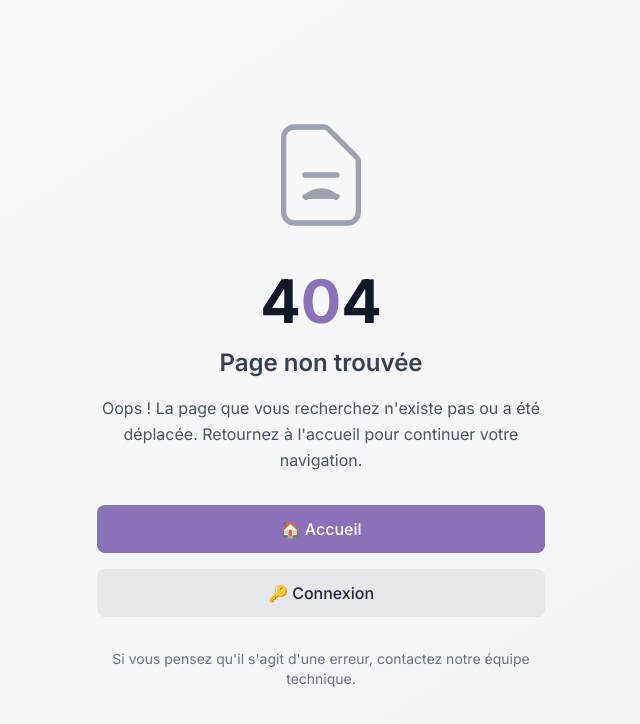
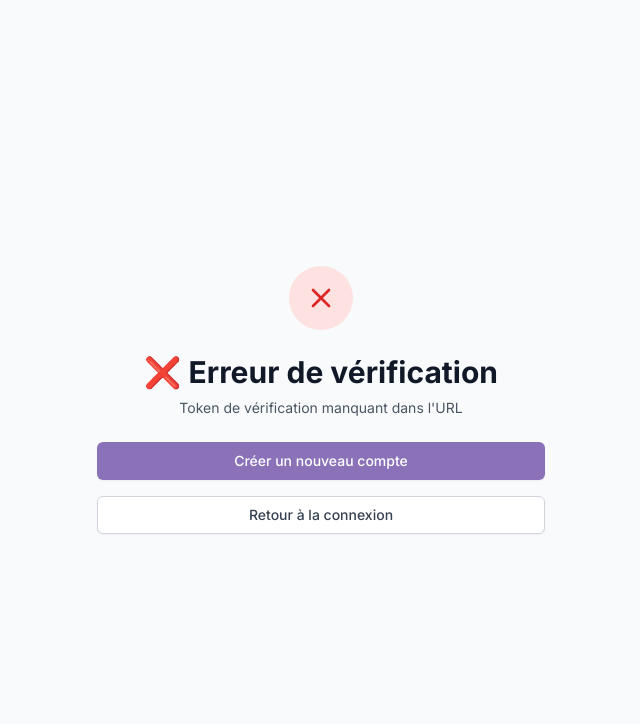
Before and after one commit to dylanvivant/frontend, a React (Vite) app: page /verify-email in a window 1280 px wide. Shown: the top 724 px of the page, without its empty margins (319-959 px from the left). Built offline with nearby package versions, Linux system fonts and the light colour scheme; no server answers.

Commit message:
update mail

```diff
--- a/src/App.jsx
+++ b/src/App.jsx
@@ -5,6 +5,7 @@ import Loading from './components/ui/Loading';
 // Pages
 import Login from './pages/Login';
 import Register from './pages/Register';
+import VerifyEmail from './pages/VerifyEmail';
 import Dashboard from './pages/Dashboard';
 import Events from './pages/Events';
 import Team from './pages/Team.jsx';
@@ -73,6 +74,14 @@ function App() {
             element={
               <PublicRoute>
                 <Register />
+              </PublicRoute>
+            }
+          />
+          <Route
+            path="/verify-email"
+            element={
+              <PublicRoute>
+                <VerifyEmail />
               </PublicRoute>
             }
           />
--- a/src/pages/Login.jsx
+++ b/src/pages/Login.jsx
@@ -1,5 +1,5 @@
 import { useState } from 'react';
-import { Link, useNavigate } from 'react-router-dom';
+import { Link, useNavigate, useLocation } from 'react-router-dom';
 import { useForm } from 'react-hook-form';
 import { useAuth } from '../contexts/AuthContext';
 import Button from '../components/ui/Button';
@@ -10,6 +10,7 @@ const Login = () => {
   const [loading, setLoading] = useState(false);
   const { login, error, clearError } = useAuth();
   const navigate = useNavigate();
+  const location = useLocation();
 
   const {
     register,
@@ -76,6 +77,12 @@ const Login = () => {
             />
           </div>
 
+          {location.state?.message && (
+            <div className="rounded-md bg-green-50 p-4">
+              <p className="text-sm text-green-800">{location.state.message}</p>
+            </div>
+          )}
+
           {(error || errors.root) && (
             <div className="rounded-md bg-red-50 p-4">
               <p className="text-sm text-red-800">
--- /dev/null
+++ b/src/pages/VerifyEmail.jsx
@@ -0,0 +1,158 @@
+import { useState, useEffect } from 'react';
+import { useSearchParams, Link, useNavigate } from 'react-router-dom';
+import { authAPI } from '../services/api';
+import Loading from '../components/ui/Loading';
+
+const VerifyEmail = () => {
+  const [searchParams] = useSearchParams();
+  const [status, setStatus] = useState('loading'); // loading, success, error
+  const [message, setMessage] = useState('');
+  const [userInfo, setUserInfo] = useState(null);
+  const navigate = useNavigate();
+
+  useEffect(() => {
+    const verifyToken = async () => {
+      const token = searchParams.get('token');
+
+      if (!token) {
+        setStatus('error');
+        setMessage("Token de vérification manquant dans l'URL");
+        return;
+      }
+
+      try {
+        const response = await authAPI.verifyEmail(token);
+
+        if (response.data.success) {
+          setStatus('success');
+          setMessage(response.data.message);
+          setUserInfo(response.data.data);
+
+          // Rediriger vers la page de connexion après 3 secondes
+          setTimeout(() => {
+            navigate('/login', {
+              state: {
+                message:
+                  'Compte vérifié avec succès ! Vous pouvez maintenant vous connecter.',
+              },
+            });
+          }, 3000);
+        } else {
+          setStatus('error');
+          setMessage(response.data.message || 'Erreur lors de la vérification');
+        }
+      } catch (error) {
+        setStatus('error');
+        setMessage(
+          error.response?.data?.message ||
+            'Erreur lors de la vérification. Le lien est peut-être expiré.'
+        );
+      }
+    };
+
+    verifyToken();
+  }, [searchParams, navigate]);
+
+  if (status === 'loading') {
+    return (
+      <div className="min-h-screen flex items-center justify-center bg-gray-50">
+        <div className="text-center">
+          <Loading size="lg" />
+          <p className="mt-4 text-gray-600">Vérification de votre email...</p>
+        </div>
+      </div>
+    );
+  }
+
+  if (status === 'success') {
+    return (
+      <div className="min-h-screen flex items-center justify-center bg-gray-50 py-12 px-4 sm:px-6 lg:px-8">
+        <div className="max-w-md w-full space-y-8">
+          <div className="text-center">
+            <div className="mx-auto flex items-center justify-center h-16 w-16 rounded-full bg-green-100">
+              <svg
+                className="h-8 w-8 text-green-600"
+                fill="none"
+                stroke="currentColor"
+                viewBox="0 0 24 24"
+              >
+                <path
+                  strokeLinecap="round"
+                  strokeLinejoin="round"
+                  strokeWidth={2}
+                  d="M5 13l4 4L19 7"
+                />
+              </svg>
+            </div>
+            <h2 className="mt-6 text-center text-3xl font-extrabold text-gray-900">
+              🎉 Email vérifié !
+            </h2>
+            <p className="mt-2 text-center text-sm text-gray-600">{message}</p>
+            {userInfo && (
+              <div className="mt-4 p-4 bg-blue-50 rounded-lg">
+                <p className="text-sm text-blue-800">
+                  Bienvenue <strong>{userInfo.pseudo}</strong> !
+                  <br />
+                  Redirection vers la page de connexion...
+                </p>
+              </div>
+            )}
+            <div className="mt-6 space-y-4">
+              <Link
+                to="/login"
+                className="w-full flex justify-center py-2 px-4 border border-transparent rounded-md shadow-sm text-sm font-medium text-white bg-primary-600 hover:bg-primary-700 focus:outline-none focus:ring-2 focus:ring-offset-2 focus:ring-primary-500"
+              >
+                Se connecter maintenant
+              </Link>
+            </div>
+          </div>
+        </div>
+      </div>
+    );
+  }
+
+  // Status = error
+  return (
+    <div className="min-h-screen flex items-center justify-center bg-gray-50 py-12 px-4 sm:px-6 lg:px-8">
+      <div className="max-w-md w-full space-y-8">
+        <div className="text-center">
+          <div className="mx-auto flex items-center justify-center h-16 w-16 rounded-full bg-red-100">
+            <svg
+              className="h-8 w-8 text-red-600"
+              fill="none"
+              stroke="currentColor"
+              viewBox="0 0 24 24"
+            >
+              <path
+                strokeLinecap="round"
+                strokeLinejoin="round"
+                strokeWidth={2}
+                d="M6 18L18 6M6 6l12 12"
+              />
+            </svg>
+          </div>
+          <h2 className="mt-6 text-center text-3xl font-extrabold text-gray-900">
+            ❌ Erreur de vérification
+          </h2>
+          <p className="mt-2 text-center text-sm text-gray-600">{message}</p>
+          <div className="mt-6 space-y-4">
+            <Link
+              to="/register"
+              className="w-full flex justify-center py-2 px-4 border border-transparent rounded-md shadow-sm text-sm font-medium text-white bg-primary-600 hover:bg-primary-700 focus:outline-none focus:ring-2 focus:ring-offset-2 focus:ring-primary-500"
+            >
+              Créer un nouveau compte
+            </Link>
+            <Link
+              to="/login"
+              className="w-full flex justify-center py-2 px-4 border border-gray-300 rounded-md shadow-sm text-sm font-medium text-gray-700 bg-white hover:bg-gray-50 focus:outline-none focus:ring-2 focus:ring-offset-2 focus:ring-primary-500"
+            >
+              Retour à la connexion
+            </Link>
+          </div>
+        </div>
+      </div>
+    </div>
+  );
+};
+
+export default VerifyEmail;
```
